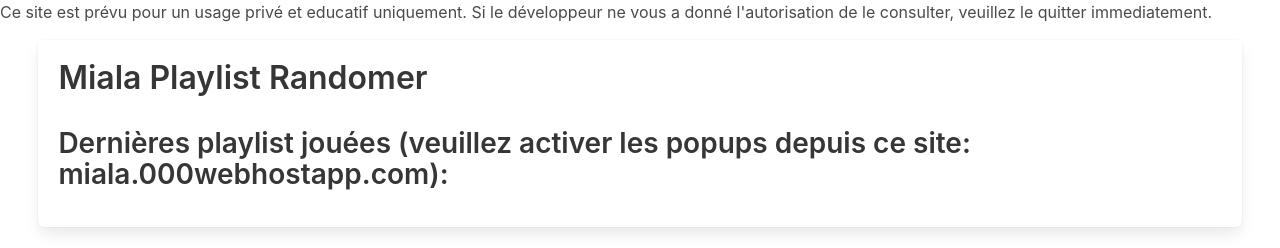
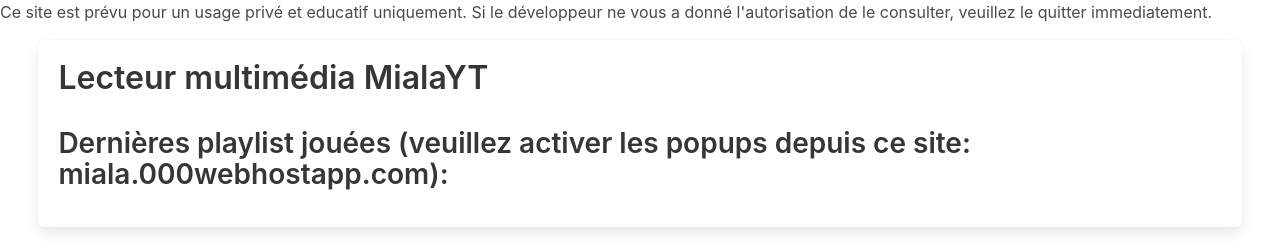
Before and after one commit to Miala-python/yt, a PHP site: page /server/index.php in a window 1280 px wide. Shown: the top 248 px of the page. Run offline with PHP 8.4, Linux system fonts and the light colour scheme.

Commit message:
Update index.php

```diff
--- a/server/index.php
+++ b/server/index.php
@@ -41,7 +41,7 @@
         <div class="block">
 
             <div class="box">
-                <h1>Miala Playlist Randomer</h1>
+                <h1>Lecteur multimédia MialaYT</h1>
                 <h2>Dernières playlist jouées (veuillez activer les popups depuis ce site: miala.000webhostapp.com): </h2>
                 <ul>
                     <?php
```
